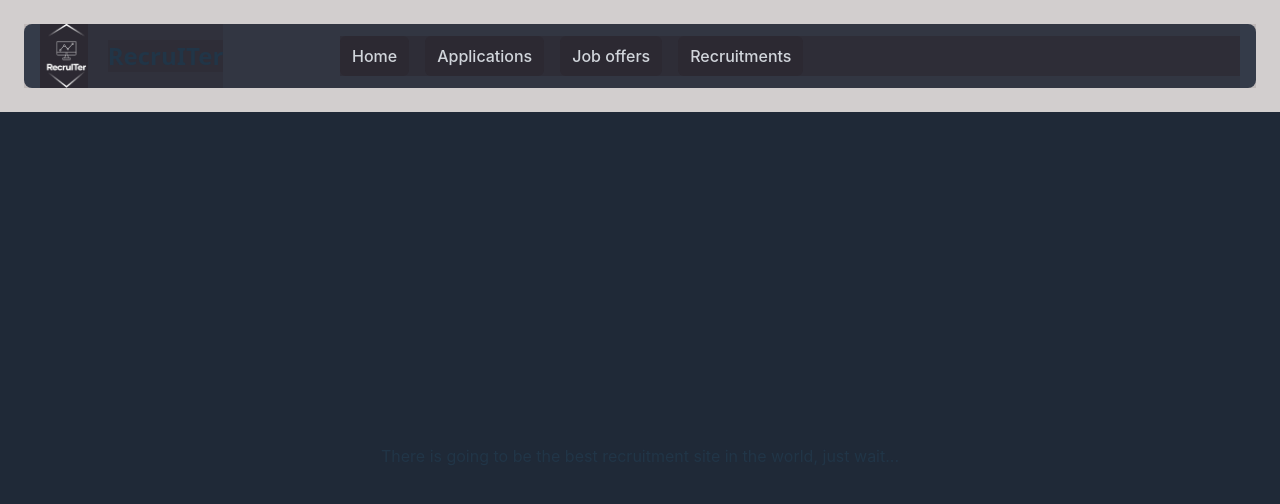
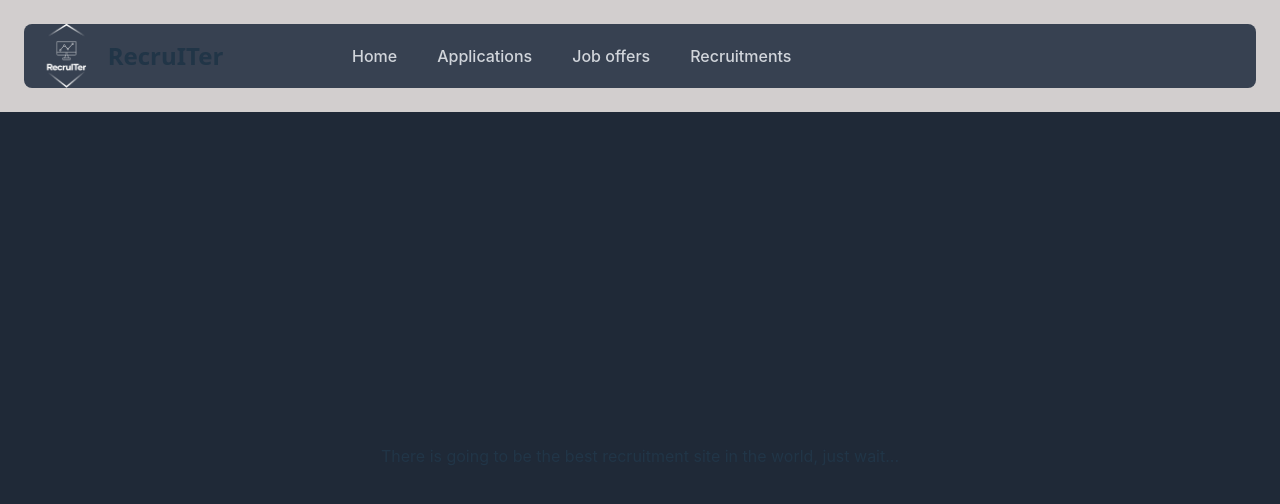
Before and after one commit to Rekruiter/pjwstk-RecruITer, a React (Vite) app in the folder client/: page / in a window 1280 px wide. Shown: the top 504 px of the page. Built offline with nearby package versions, Linux system fonts and the light colour scheme; the HTML template or start-up script is replaced by a standard one.

Commit message:
Remove background color

```diff
--- a/client/src/index.css
+++ b/client/src/index.css
@@ -26,7 +26,6 @@ html {
   padding: 0;
   margin: 0;
   box-sizing: border-box;
-  background-color: #200b0b1b;
 }
 
 body {
```
